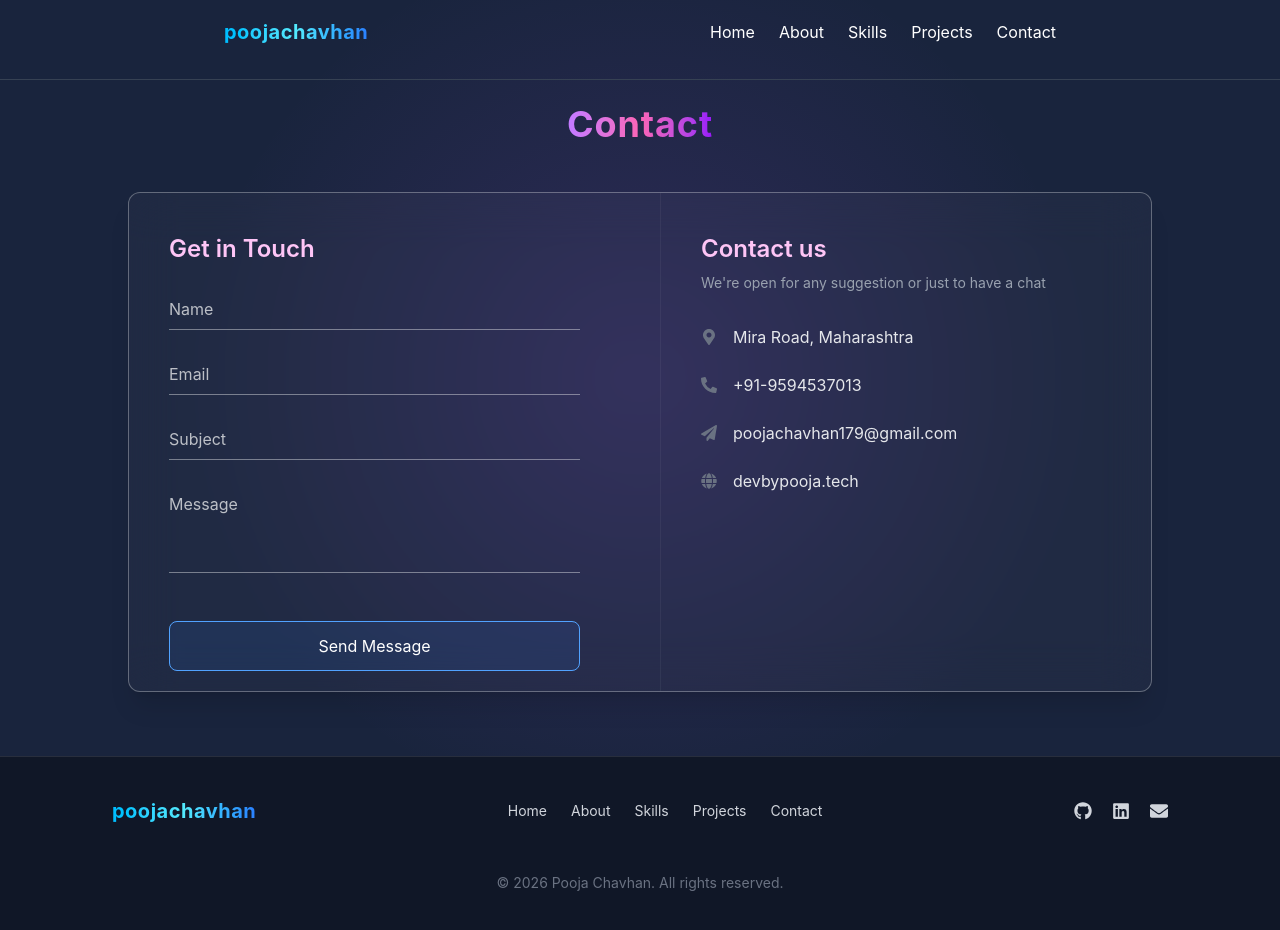
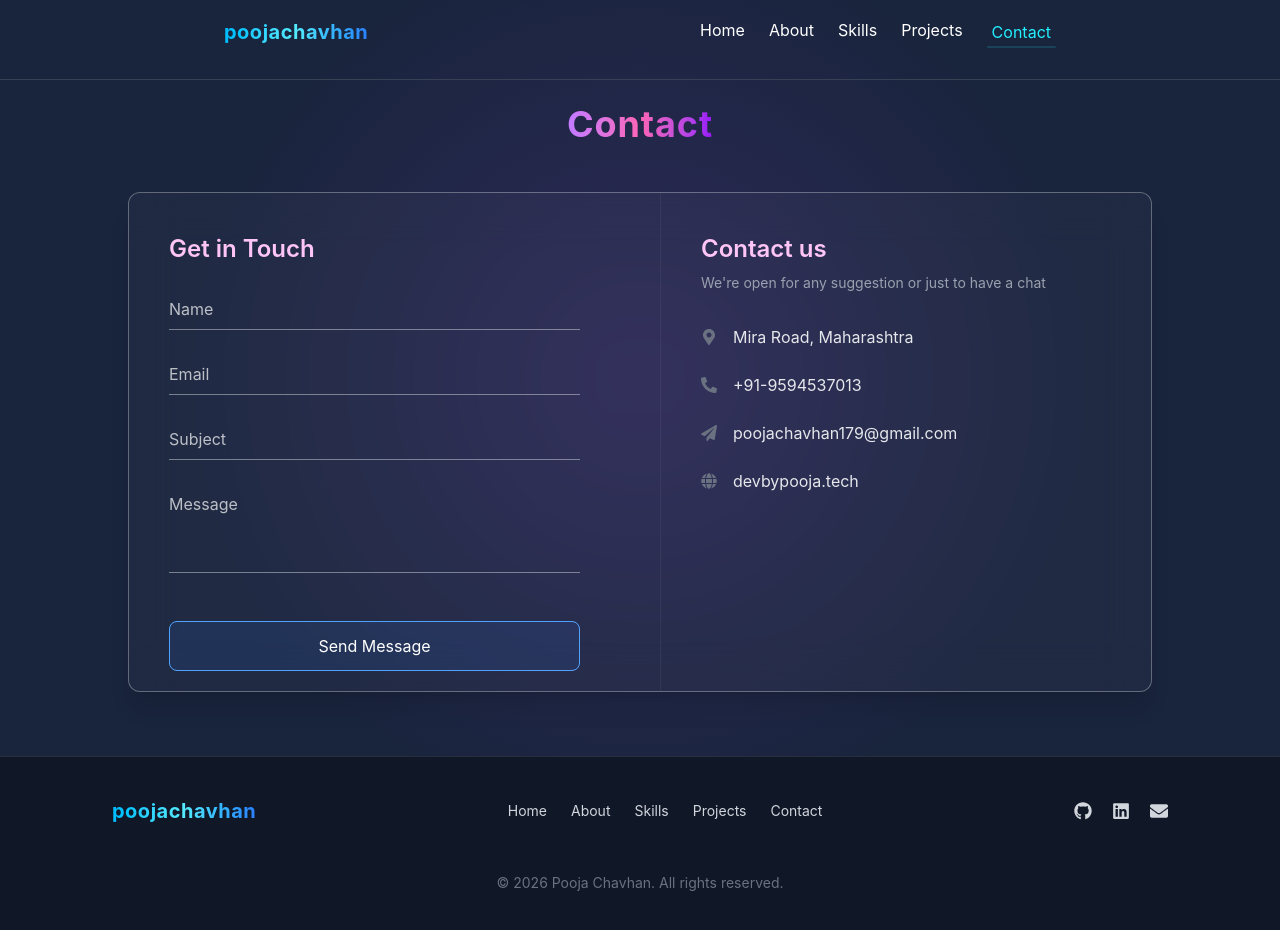
Before and after one commit to dev-poojachavhan/My-personal-portfolio, a React (Vite) app: page /contact in a window 1280 px wide. Shown: the top 930 px of the page. Built offline with nearby package versions, Linux system fonts and the light colour scheme.

Commit message:
style: add active link styling

```diff
--- a/src/index.css
+++ b/src/index.css
@@ -457,3 +457,46 @@ transition-all duration-300 outline-none
   opacity: 1;
   transform: translateY(0);
 }
+
+
+
+
+
+
+/* {Active navbar} */
+.link-1 {
+  position: relative;
+  text-decoration: none;
+  display: inline-block;
+  color: #22f0ff;
+  padding: 2px 5px;
+  transition: color ease 0.3s;
+}
+
+.link-1::after {
+  content: '';
+  position: absolute;
+  z-index: -1;
+  width: 100%;
+  height: 2px;
+  left: 0;
+  bottom: -2px; /* 👈 adds space below text */
+  background-color: rgba(34, 240, 255, 0.15); /* softer */
+  border-radius: 6px;
+  transition: all ease 0.2s;
+}
+
+.link-1:hover {
+  color: white;
+}
+
+.link-1:hover::after {
+  height: 100%;
+  bottom: 0;
+}
+
+.nav-item.active::after {
+  height: 2px;
+  background: #22f0ff;
+  box-shadow: 0 0 6px #22f0ff; /* 👈 glow effect */
+}
```
